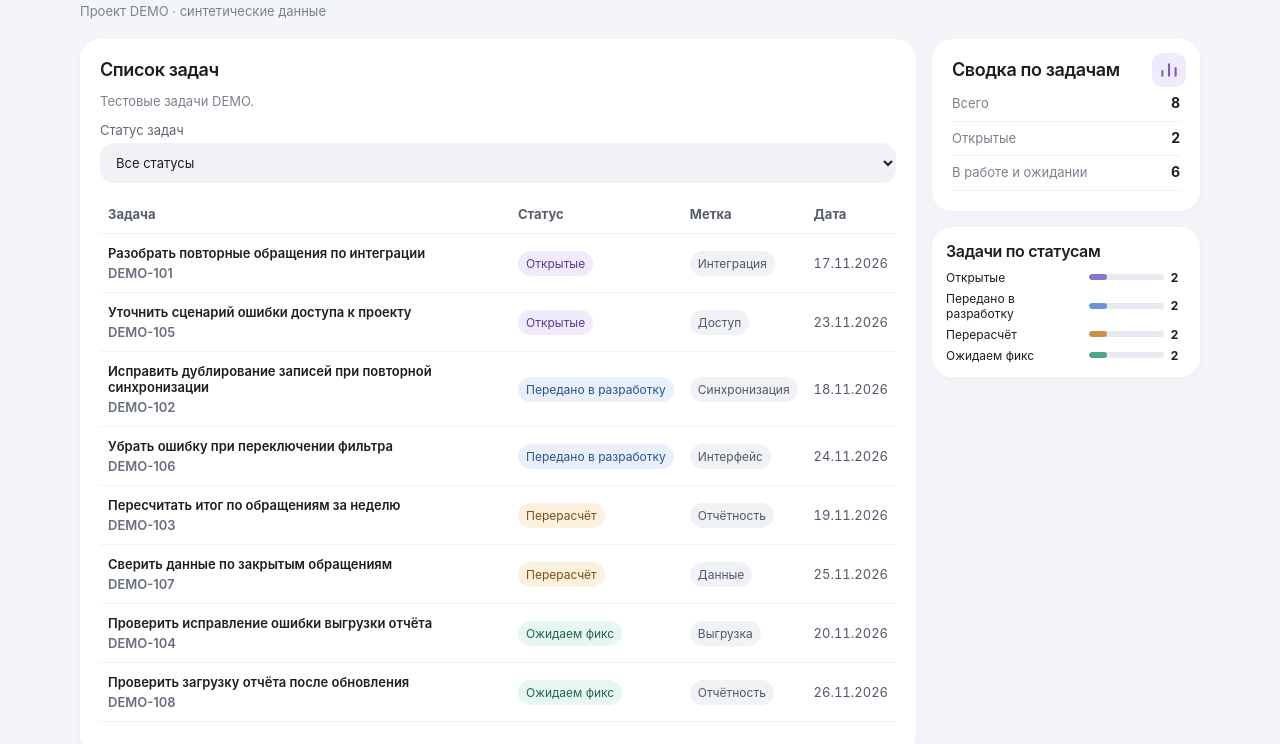
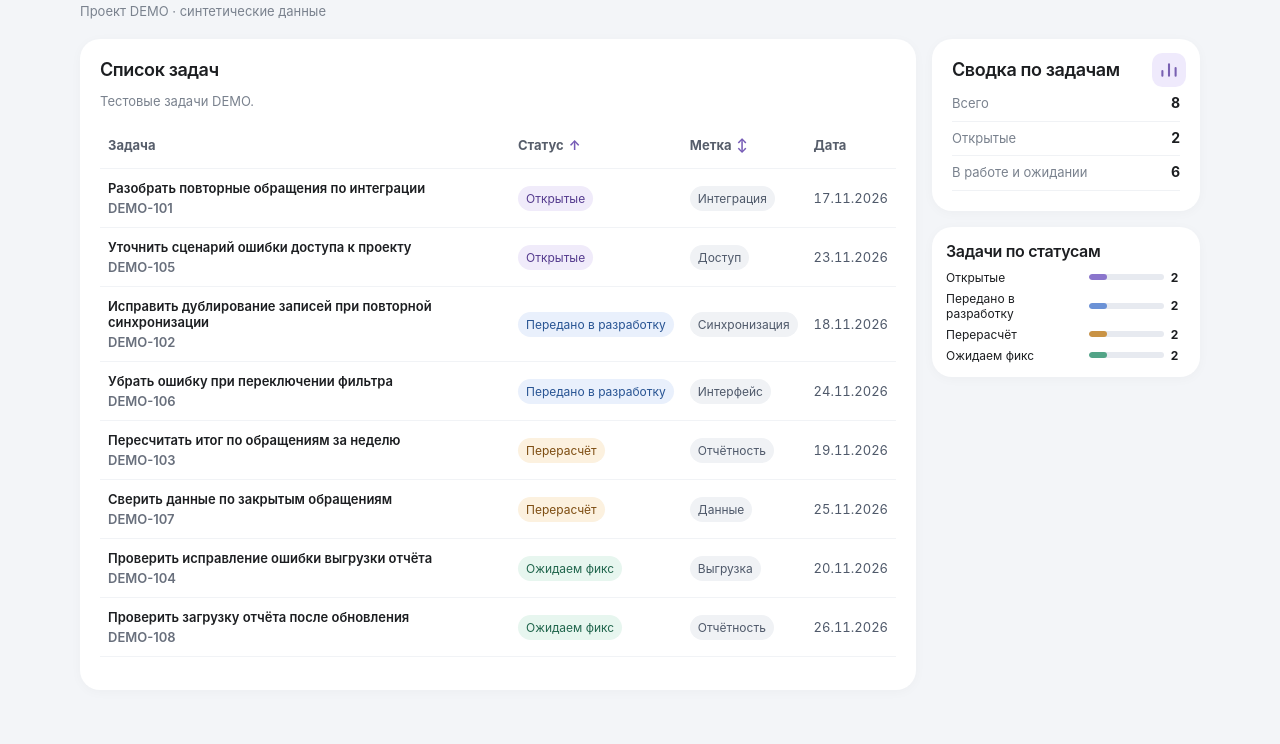
Before and after one commit to zdrastes/web, a plain HTML site: page docs/tasks.html in a window 1280 px wide. Shown: the part 161-905 px from the top of the page. Drawn offline with Linux system fonts and the light colour scheme.

Commit message:
Sort tasks using the Status and Tag column headers

```diff
--- a/docs/tasks.html
+++ b/docs/tasks.html
@@ -26,8 +26,6 @@
     .metrics dl{display:grid;gap:7px;margin:14px 0 0}
     .metrics dl div{display:flex;justify-content:space-between;gap:10px;padding-bottom:7px;border-bottom:1px solid #f0f2f5}
     .metrics dt{color:var(--muted);font-size:13px;line-height:1.5}.metrics dd{margin:0;font-weight:700;white-space:nowrap}
-    .search{display:grid;gap:5px;margin:12px 0;color:#5e6673;font-size:13px}
-    .search select{width:100%;border:0;border-radius:14px;padding:11px 12px;background:var(--soft);font:inherit;color:#1C1E21}
     .status-chart{display:grid;gap:6px;margin:9px 0 0}
     .status-row{display:grid;grid-template-columns:minmax(122px,1.8fr) minmax(25px,1fr) 2ch;align-items:center;gap:7px;font-size:12px}
     .status-track{height:6px;border-radius:999px;background:#e7eaf0;overflow:hidden}
@@ -35,6 +33,10 @@
     .table-scroll{max-width:100%;overflow-x:auto}
     .reason-table{width:100%;min-width:530px;border-collapse:collapse;text-align:left}
     .reason-table th,.reason-table td{padding:11px 8px;border-bottom:1px solid #F1F3F6}
+    .sort-column{display:inline-flex;align-items:center;gap:5px;padding:4px 0;background:none;color:inherit;border:0;font:inherit;font-weight:650;cursor:pointer}
+    .sort-column span{color:#765bb6}
+    .sort-column:hover{color:#513886}
+    .sort-column:focus-visible{outline:2px solid #765bb6;outline-offset:3px}
     .reason-table th{font-size:13px;white-space:nowrap;color:#575e6b}
     .reason-table tbody th{color:#1C1E21;white-space:normal}
     .status-label,.task-tag{display:inline-block;max-width:100%;border-radius:999px;font-size:12px;padding:5px 8px}
@@ -70,10 +72,9 @@
       <section class="card tasks" aria-labelledby="tasks-title">
         <h2 id="tasks-title">Список задач</h2>
         <p class="muted">Тестовые задачи DEMO.</p>
-        <label class="search">Статус задач <select id="status-filter" disabled><option value="">Все статусы</option></select></label>
         <div class="table-scroll" tabindex="0" role="region" aria-label="Таблица задач проекта DEMO">
           <table class="reason-table" aria-labelledby="tasks-title">
-            <thead><tr><th scope="col">Задача</th><th scope="col">Статус</th><th scope="col">Метка</th><th scope="col" title="Дата создания">Дата</th></tr></thead>
+            <thead><tr><th scope="col">Задача</th><th scope="col" aria-sort="ascending"><button class="sort-column" type="button" data-sort="status">Статус <span aria-hidden="true">↑</span></button></th><th scope="col"><button class="sort-column" type="button" data-sort="tag">Метка <span aria-hidden="true">↕</span></button></th><th scope="col" title="Дата создания">Дата</th></tr></thead>
             <tbody id="reason-list"></tbody>
           </table>
         </div>
@@ -104,9 +105,11 @@
         recalc: 'Перерасчёт',
         fix: 'Ожидаем фикс',
       };
-      const filter = $('status-filter');
       const order = Object.keys(labels);
-      for (const value of order) filter.add(new Option(labels[value], value));
+      const collator = new Intl.Collator('ru');
+      const sortButtons = document.querySelectorAll('.sort-column');
+      let sortKey = 'status';
+      let direction = 1;
       const storageKey = 'zdrastes.web.demo.project-tasks.v1';
       let saved = {};
       try {
@@ -140,8 +143,15 @@
         }));
       }
      function render() {
-        const matches = tasks.filter(item => !filter.value || getStatus(item) === filter.value)
-          .sort((a, b) => order.indexOf(getStatus(a)) - order.indexOf(getStatus(b)));
+        const matches = [...tasks].sort((a, b) => direction * (sortKey === 'status'
+          ? order.indexOf(getStatus(a)) - order.indexOf(getStatus(b))
+          : collator.compare(a.tag, b.tag)));
+        for (const button of sortButtons) {
+          const active = button.dataset.sort === sortKey;
+          if (active) button.parentElement.setAttribute('aria-sort', direction === 1 ? 'ascending' : 'descending');
+          else button.parentElement.removeAttribute('aria-sort');
+          button.querySelector('span').textContent = active ? (direction === 1 ? '↑' : '↓') : '↕';
+        }
         $('reason-list').replaceChildren(...matches.map(item => {
           const row = document.createElement('tr');
           const label = document.createElement('th');
@@ -173,11 +183,16 @@
           row.append(label, status, tagCell, dateCell);
           return row;
         }));
-        $('reason-empty').textContent = matches.length ? '' : tasks.length
-          ? 'В этом статусе задач нет.' : 'В проекте пока нет задач.';
+        $('reason-empty').textContent = matches.length ? '' : 'В проекте пока нет задач.';
       }
-      filter.disabled = !tasks.length;
-      filter.addEventListener('change', render);
+      for (const button of sortButtons) {
+        button.addEventListener('click', () => {
+          const nextKey = button.dataset.sort;
+          direction = sortKey === nextKey ? -direction : 1;
+          sortKey = nextKey;
+          render();
+        });
+      }
       renderChart();
       render();
     })();
```
